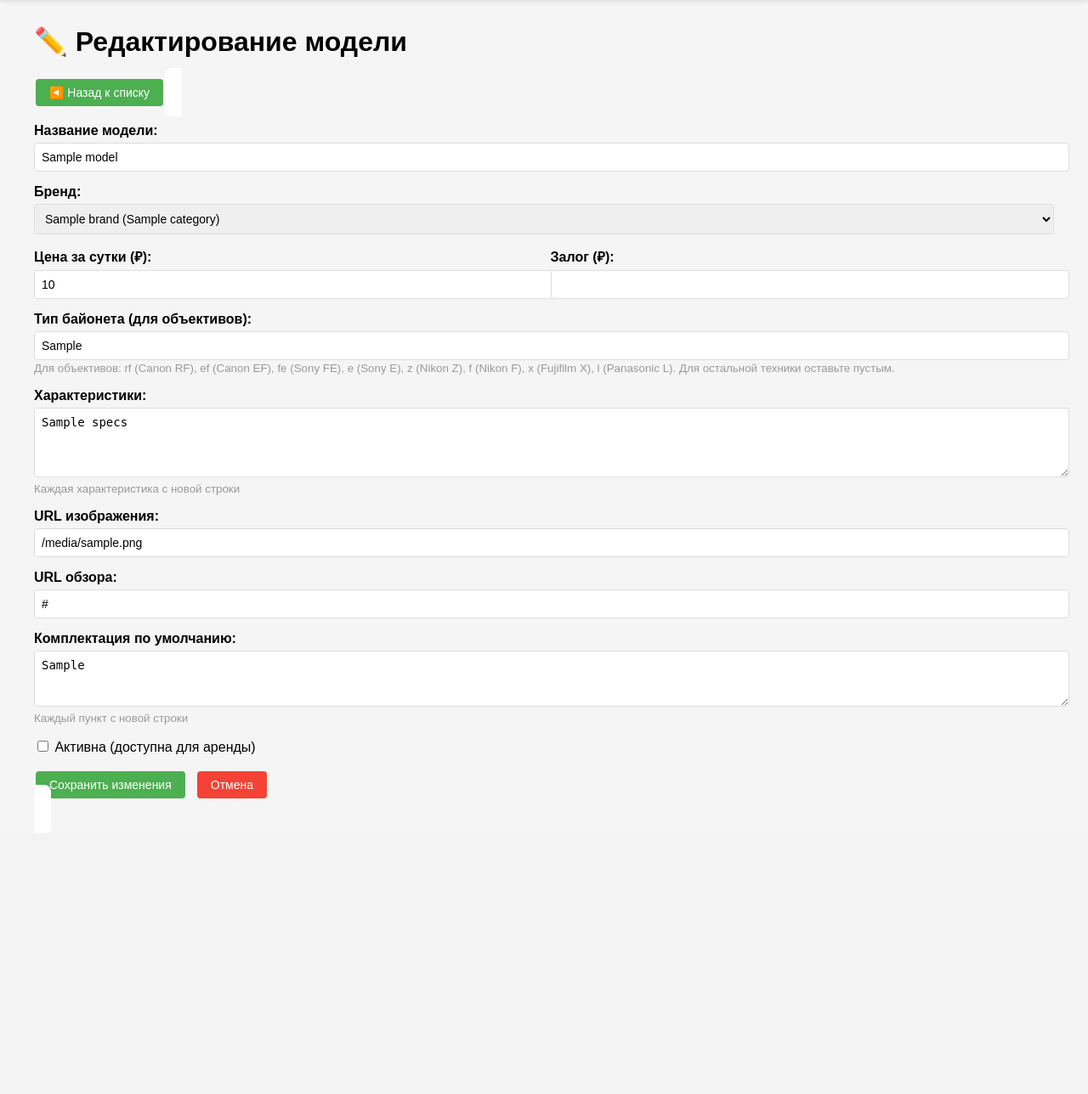
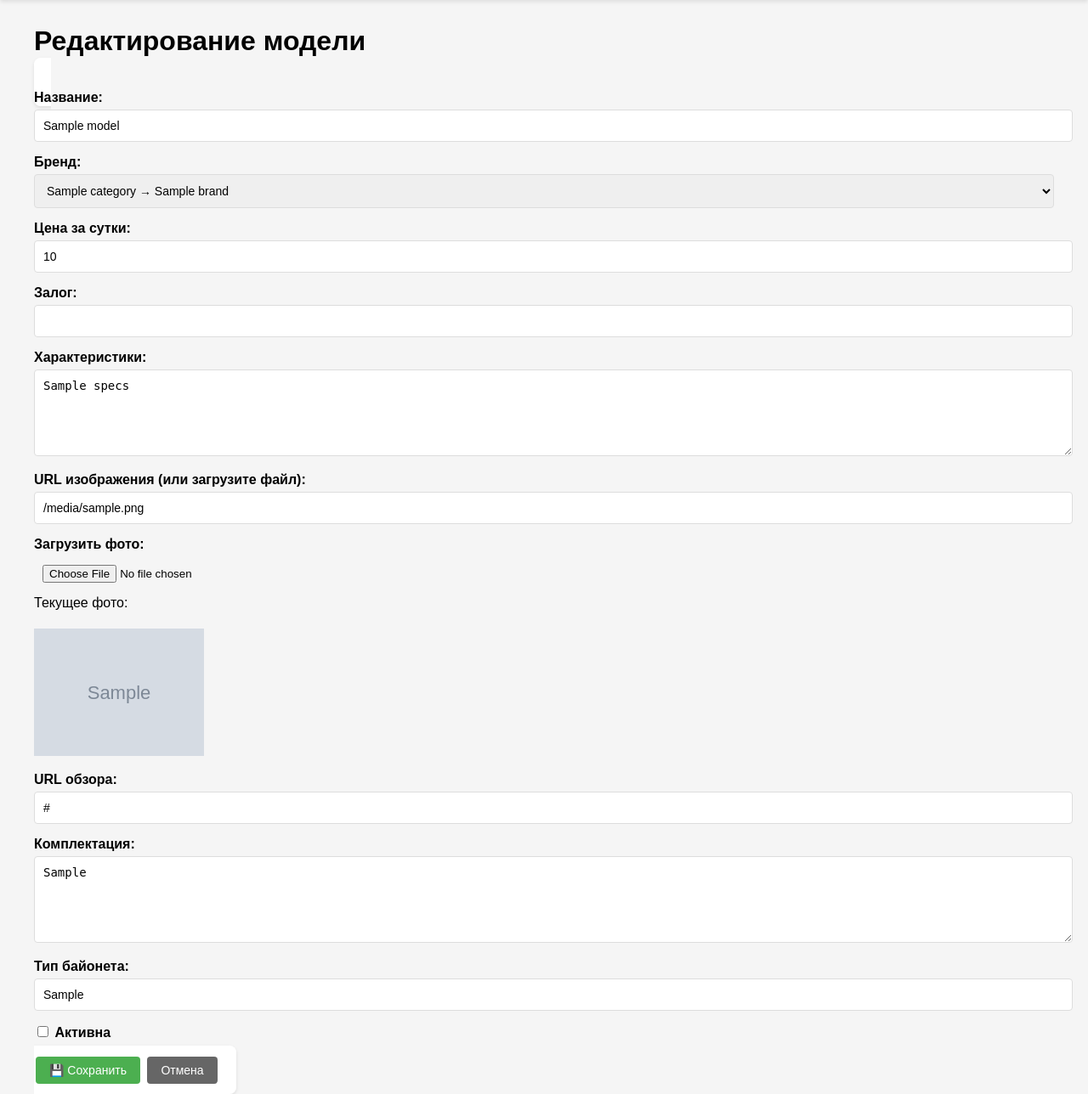
Before and after one commit to El-Drinkins/loyalty_bot, a FastAPI app: template app/web/templates/catalog/model_form.html in a window 1280 px wide. Shown: the part 113-1401 px from the top of the page at 85% size. Before the commit the page ends 1053 px from the top, so only its background shows below. Run offline with FastAPI, Linux system fonts and the light colour scheme; the template is opened without the code that fills it: most values are stand-ins (such as "Sample title", 1, 10 or a date in 2020); grey boxes marked "Sample" are stand-in pictures; parts of the project's set-up code (start-up, migrations or seed data) failed here and were passed over.

Commit message:
Загрузка фото моделей через админку

```diff
--- a/app/web/templates/catalog/model_form.html
+++ b/app/web/templates/catalog/model_form.html
@@ -1,79 +1,78 @@
 {% extends "base.html" %}
+
 {% block content %}
-<h1>{% if model %}✏️ Редактирование модели{% else %}➕ Добавление модели{% endif %}</h1>
+<h1>{% if model %}Редактирование модели{% else %}Добавление модели{% endif %}</h1>
 
-<a href="/admin/catalog/models" class="button" style="margin-bottom: 20px;">◀️ Назад к списку</a>
-
-<form method="post" style="background: white; padding: 20px; border-radius: 8px;">
-    {% if model %}
-    <input type="hidden" name="_method" value="put">
-    {% endif %}
-
+<form action="{% if model %}/admin/catalog/models/{{ model.id }}/edit{% else %}/admin/catalog/models/add{% endif %}" method="post" enctype="multipart/form-data" style="background: white; padding: 20px; border-radius: 8px; box-shadow: 0 2px 4px rgba(0,0,0,0.1);">
     <div style="margin-bottom: 15px;">
-        <label style="display: block; margin-bottom: 5px; font-weight: bold;">Название модели:</label>
-        <input type="text" name="name" value="{{ model.name if model else '' }}" required style="width: 100%; padding: 8px;">
+        <label style="display: block; margin-bottom: 5px; font-weight: bold;">Название:</label>
+        <input type="text" name="name" value="{{ model.name if model else '' }}" required style="width: 100%; padding: 10px;">
     </div>
 
     <div style="margin-bottom: 15px;">
         <label style="display: block; margin-bottom: 5px; font-weight: bold;">Бренд:</label>
-        <select name="brand_id" required style="width: 100%; padding: 8px;">
+        <select name="brand_id" required style="width: 100%; padding: 10px;">
+            <option value="">Выберите бренд</option>
             {% for brand in brands %}
             <option value="{{ brand.id }}" {% if model and model.brand_id == brand.id %}selected{% endif %}>
-                {{ brand.name }} ({{ brand.category.name }})
+                {{ brand.category.name }} → {{ brand.name }}
             </option>
             {% endfor %}
         </select>
     </div>
 
-    <div style="display: grid; grid-template-columns: 1fr 1fr; gap: 15px; margin-bottom: 15px;">
-        <div>
-            <label style="display: block; margin-bottom: 5px; font-weight: bold;">Цена за сутки (₽):</label>
-            <input type="number" name="price_per_day" value="{{ model.price_per_day if model else '' }}" required style="width: 100%; padding: 8px;">
-        </div>
-        <div>
-            <label style="display: block; margin-bottom: 5px; font-weight: bold;">Залог (₽):</label>
-            <input type="number" name="deposit" value="{{ model.deposit if model else '0' }}" style="width: 100%; padding: 8px;">
-        </div>
+    <div style="margin-bottom: 15px;">
+        <label style="display: block; margin-bottom: 5px; font-weight: bold;">Цена за сутки:</label>
+        <input type="number" name="price_per_day" value="{{ model.price_per_day if model else '' }}" required style="width: 100%; padding: 10px;">
     </div>
 
     <div style="margin-bottom: 15px;">
-        <label style="display: block; margin-bottom: 5px; font-weight: bold;">Тип байонета (для объективов):</label>
-        <input type="text" name="mount_type" value="{{ model.mount_type if model else '' }}" placeholder="rf, ef, fe, e, z, f, x, l" style="width: 100%; padding: 8px;">
-        <small style="color: #999;">Для объективов: rf (Canon RF), ef (Canon EF), fe (Sony FE), e (Sony E), z (Nikon Z), f (Nikon F), x (Fujifilm X), l (Panasonic L). Для остальной техники оставьте пустым.</small>
+        <label style="display: block; margin-bottom: 5px; font-weight: bold;">Залог:</label>
+        <input type="number" name="deposit" value="{{ model.deposit if model else '0' }}" style="width: 100%; padding: 10px;">
     </div>
 
     <div style="margin-bottom: 15px;">
         <label style="display: block; margin-bottom: 5px; font-weight: bold;">Характеристики:</label>
-        <textarea name="specs" rows="4" style="width: 100%; padding: 8px;">{{ model.specs if model else '' }}</textarea>
-        <small style="color: #999;">Каждая характеристика с новой строки</small>
+        <textarea name="specs" rows="5" style="width: 100%; padding: 10px;">{{ model.specs if model else '' }}</textarea>
     </div>
 
     <div style="margin-bottom: 15px;">
-        <label style="display: block; margin-bottom: 5px; font-weight: bold;">URL изображения:</label>
-        <input type="url" name="image_url" value="{{ model.image_url if model else '' }}" style="width: 100%; padding: 8px;">
+        <label style="display: block; margin-bottom: 5px; font-weight: bold;">URL изображения (или загрузите файл):</label>
+        <input type="url" name="image_url" value="{{ model.image_url if model else '' }}" style="width: 100%; padding: 10px;">
+    </div>
+
+    <div style="margin-bottom: 15px;">
+        <label style="display: block; margin-bottom: 5px; font-weight: bold;">Загрузить фото:</label>
+        <input type="file" name="photo" accept="image/*" style="width: 100%; padding: 10px;">
+        {% if model and model.image_url %}
+        <p style="margin-top: 5px;">Текущее фото:</p>
+        <img src="{{ model.image_url }}" style="max-width: 200px; margin-top: 5px;">
+        {% endif %}
     </div>
 
     <div style="margin-bottom: 15px;">
         <label style="display: block; margin-bottom: 5px; font-weight: bold;">URL обзора:</label>
-        <input type="url" name="review_url" value="{{ model.review_url if model else '' }}" style="width: 100%; padding: 8px;">
+        <input type="url" name="review_url" value="{{ model.review_url if model else '' }}" style="width: 100%; padding: 10px;">
     </div>
 
     <div style="margin-bottom: 15px;">
-        <label style="display: block; margin-bottom: 5px; font-weight: bold;">Комплектация по умолчанию:</label>
-        <textarea name="default_equipment" rows="3" style="width: 100%; padding: 8px;">{{ model.default_equipment if model else '' }}</textarea>
-        <small style="color: #999;">Каждый пункт с новой строки</small>
+        <label style="display: block; margin-bottom: 5px; font-weight: bold;">Комплектация:</label>
+        <textarea name="default_equipment" rows="5" style="width: 100%; padding: 10px;">{{ model.default_equipment if model else '' }}</textarea>
     </div>
 
     <div style="margin-bottom: 15px;">
-        <label>
-            <input type="checkbox" name="is_active" {% if not model or model.is_active %}checked{% endif %}>
-            Активна (доступна для аренды)
+        <label style="display: block; margin-bottom: 5px; font-weight: bold;">Тип байонета:</label>
+        <input type="text" name="mount_type" value="{{ model.mount_type if model else '' }}" style="width: 100%; padding: 10px;">
+    </div>
+
+    <div style="margin-bottom: 15px;">
+        <label style="font-weight: bold;">
+            <input type="checkbox" name="is_active" value="true" {% if model and model.is_active %}checked{% elif not model %}checked{% endif %}>
+            Активна
         </label>
     </div>
 
-    <div style="display: flex; gap: 10px;">
-        <button type="submit" class="button">{% if model %}Сохранить изменения{% else %}Добавить модель{% endif %}</button>
-        <a href="/admin/catalog/models" class="button button-red">Отмена</a>
-    </div>
+    <button type="submit" class="button">💾 Сохранить</button>
+    <a href="/admin/catalog/models" class="button" style="background-color: #666;">Отмена</a>
 </form>
 {% endblock %}
```
Also changed, not shown: app/web/routers/catalog/model_routes.py (+28 -19 lines).
